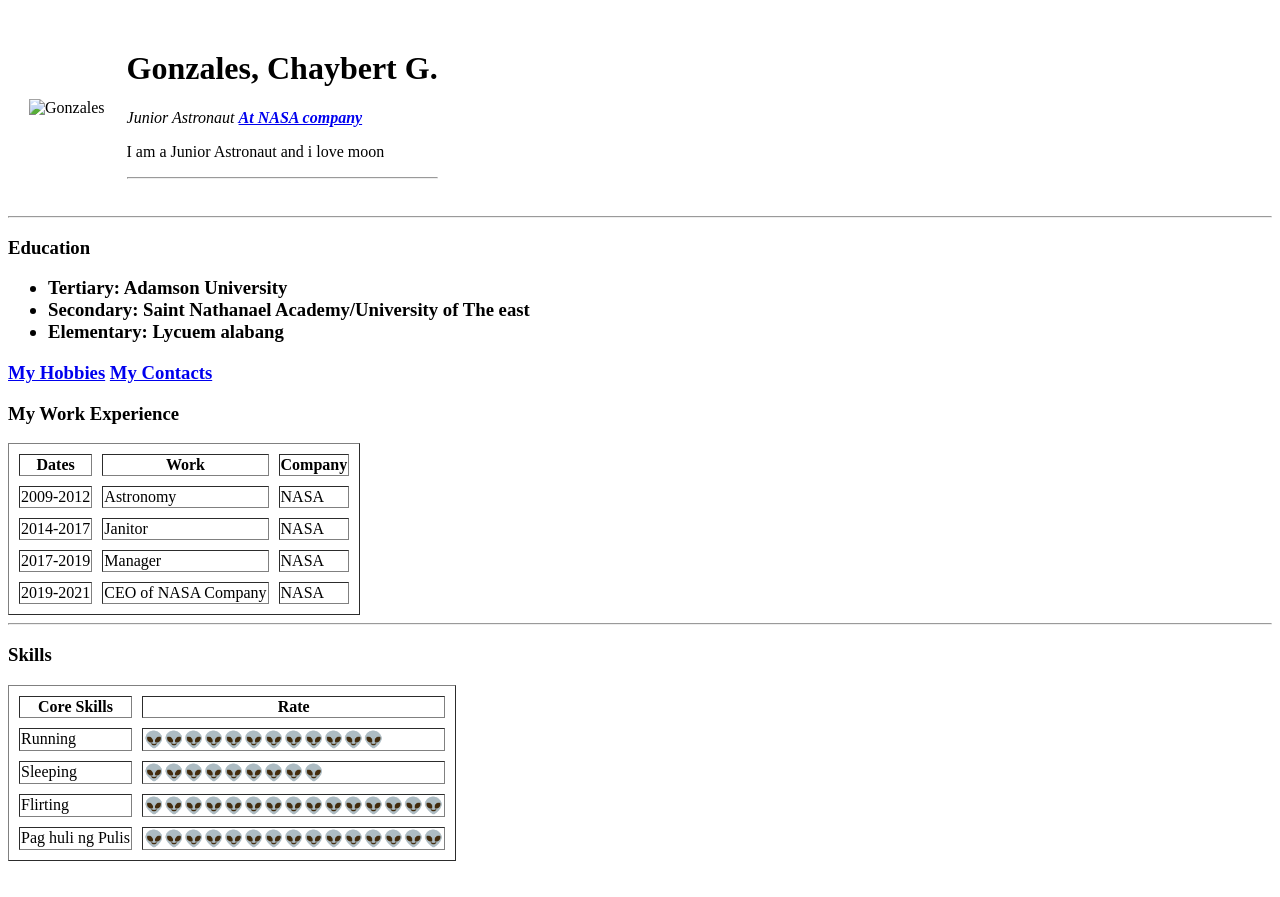
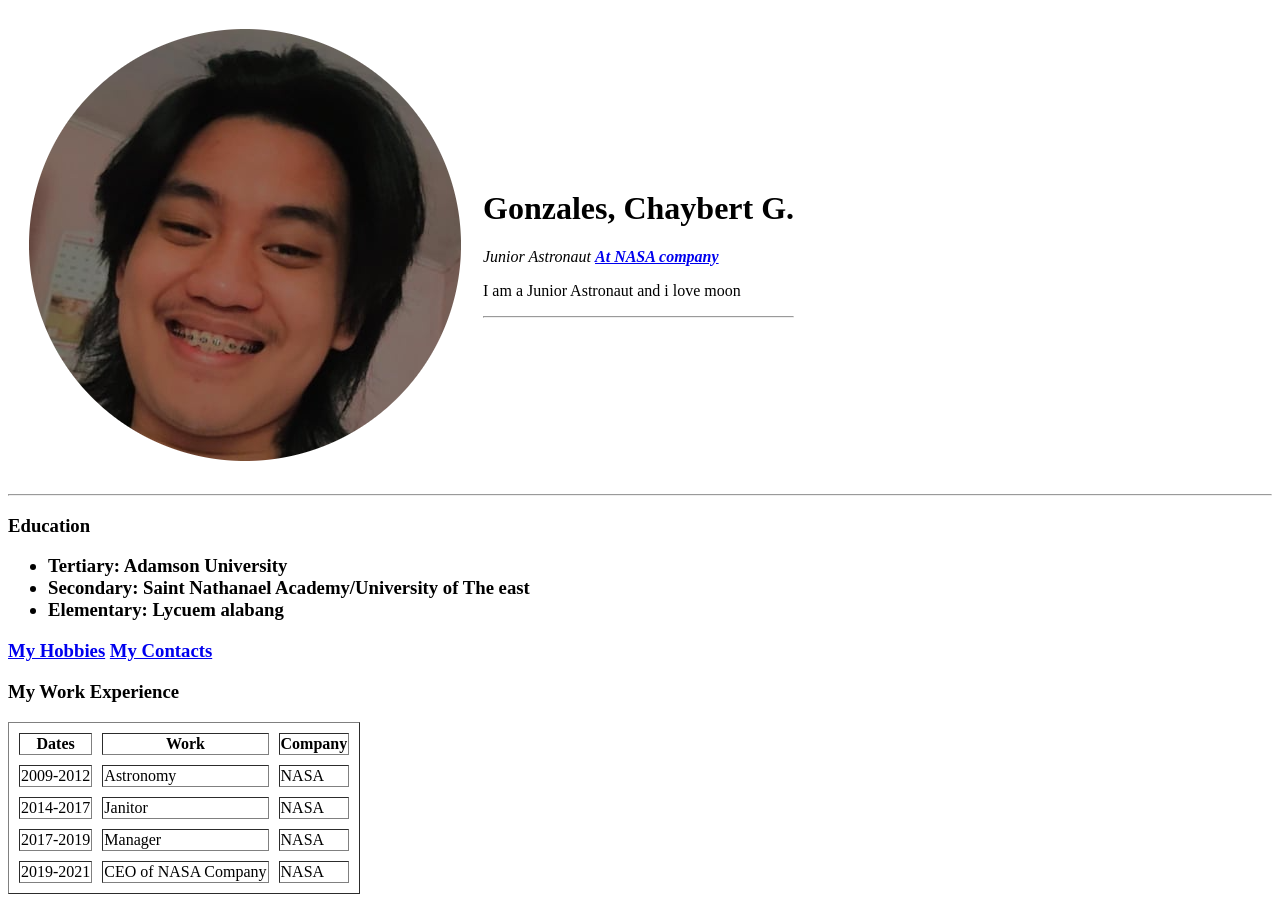
Before and after one commit to Chaybert/cv, a plain HTML site: page Index.html in a window 1280 px wide. Shown: the top 897 px of the page. Before the commit the page ends 869 px from the top, so only its background shows below. Drawn offline with Linux system fonts and the light colour scheme.

Commit message:
Update Index.html

```diff
--- a/Index.html
+++ b/Index.html
@@ -8,7 +8,7 @@
     </body>
     <table cellspacing="20">
         <tr>
-      <td><img src="images/1.png" alt="Gonzales">
+      <td><img src="1.png" alt="Gonzales">
       <td>
             <h1> Gonzales, Chaybert G. </h1>
             <p><em>Junior Astronaut <strong><a href="https://www.nasa.gov/">At NASA company</a></strong></em></p>
```
